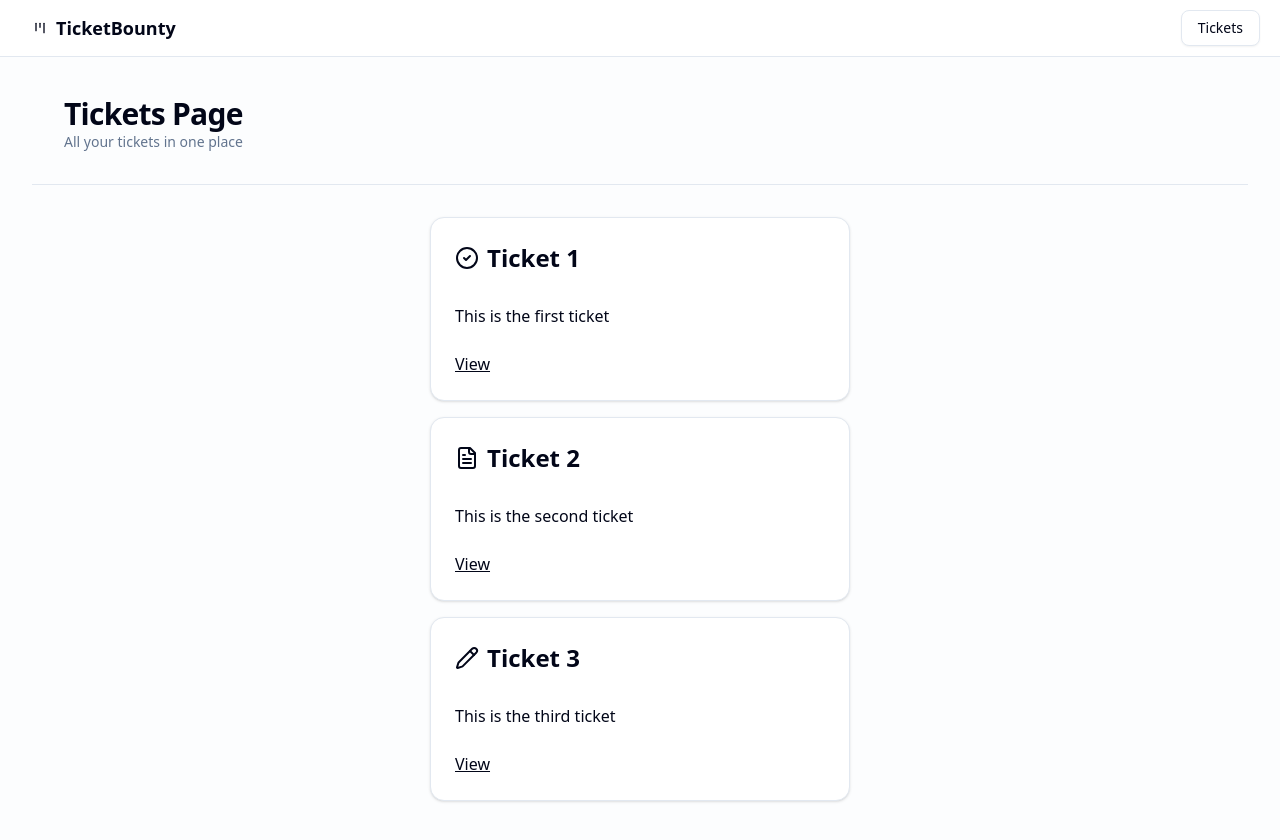
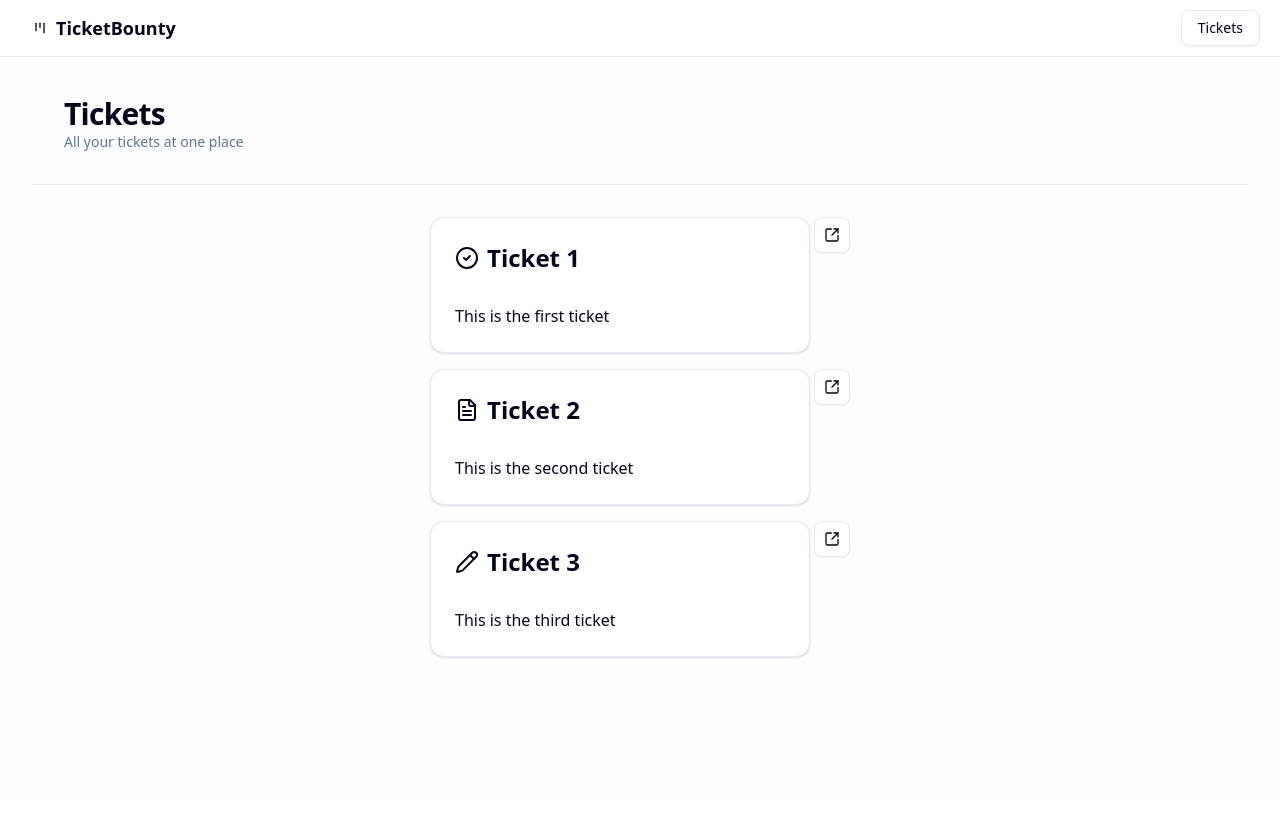
Before and after one commit to andreww334/the-road-to-next, a Next.js app: page /tickets in a window 1280 px wide. Shown: the top 840 px of the page. After the commit the page ends 800 px from the top, so only its background shows below. Built offline with nearby package versions, Linux system fonts and the light colour scheme.

Commit message:
features module

```diff
--- a/src/app/globals.css
+++ b/src/app/globals.css
@@ -1,5 +1,21 @@
 @import "tailwindcss";
 @import "tw-animate-css";
+
+@keyframes fade-from-top {
+  /* Define your keyframes here */
+  0% {
+    opacity: 0;
+    transform: translateY(-16px);
+  }
+  100% {
+    opacity: 1;
+    transform: translateY(0);
+  }
+}
+
+.animate-fade-from-top {
+  animation: fade-from-top 0.5s ease-out;
+}
 
 @custom-variant dark (&:is(.dark *));
 
--- a/src/app/tickets/[ticketId]/page.tsx
+++ b/src/app/tickets/[ticketId]/page.tsx
@@ -2,6 +2,7 @@
 import { Placeholder } from "@/components/Placeholder";
 import { Button } from "@/components/ui/button";
 import { initialTickets } from "@/data";
+import { TicketItem } from "@/features/ticket/components/ticket-item";
 import { ticketsPath } from "@/paths";
 
 type TicketPageProps = {
@@ -28,12 +29,8 @@
     );
   }
   return (
-    <div>
-      <div>
-        <h2 className="text-lg">{foundTicket.title}</h2>
-        <p className="text-sm">{foundTicket.content}</p>
-        <p className="text-sm">{foundTicket.status}</p>
-      </div>
+    <div className="flex justify-center animate-fade-from-top">
+      <TicketItem ticket={foundTicket} isDetail={true} />
     </div>
   );
 };
--- a/src/app/tickets/page.tsx
+++ b/src/app/tickets/page.tsx
@@ -1,57 +1,16 @@
-import { LucideCircleCheck, LucideFileText, LucidePencil } from "lucide-react";
-import Link from "next/link";
 import { Heading } from "@/components/Heading";
-import {
-  Card,
-  CardContent,
-  CardFooter,
-  CardHeader,
-  CardTitle,
-} from "@/components/ui/card";
 import { initialTickets } from "@/data";
-import { ticketPath } from "@/paths";
-
-const TICKET_ICONS = {
-  OPEN: <LucideFileText />,
-  DONE: <LucideCircleCheck />,
-  IN_PROGRESS: <LucidePencil />,
-};
+import { TicketItem } from "@/features/ticket/components/ticket-item";
 
 const TicketsPage = () => {
   return (
     <div className="flex-1 flex flex-col gap-y-8">
-      <Heading
-        title="Tickets Page"
-        description="All your tickets in one place"
-      />
+      <Heading title="Tickets" description="All your tickets at one place" />
+
       <div className="flex-1 flex flex-col items-center gap-y-4 animate-fade-from-top">
-        {initialTickets.map((ticket) => {
-          return (
-            <Card key={ticket.id} className="w-full max-w-[420px]">
-              <CardHeader>
-                <CardTitle className="flex gap-x-2">
-                  <span className="flex items-center">
-                    {TICKET_ICONS[ticket.status]}
-                  </span>
-                  <h3 className=" text-2xl truncate">{ticket.title}</h3>
-                </CardTitle>
-              </CardHeader>
-              <CardContent>
-                <span className="line-clamp-3 whitespace-break-spaces">
-                  {ticket.content}
-                </span>
-              </CardContent>
-              <CardFooter>
-                <Link
-                  href={ticketPath(ticket.id.toString())}
-                  className="underline"
-                >
-                  View
-                </Link>
-              </CardFooter>
-            </Card>
-          );
-        })}
+        {initialTickets.map((ticket) => (
+          <TicketItem key={ticket.id} ticket={ticket} />
+        ))}
       </div>
     </div>
   );
--- /dev/null
+++ b/src/features/ticket/components/ticket-item.tsx
@@ -0,0 +1,56 @@
+import clsx from "clsx";
+import { LucideSquareArrowOutUpRight } from "lucide-react";
+import Link from "next/link";
+import { Button } from "@/components/ui/button";
+import { Card, CardContent, CardHeader, CardTitle } from "@/components/ui/card";
+import { ticketPath } from "@/paths";
+import { TICKET_ICONS } from "../constants";
+import { Ticket } from "../types";
+
+type TicketItemProps = {
+  ticket: Ticket;
+  isDetail?: boolean;
+};
+
+const TicketItem = ({ ticket, isDetail }: TicketItemProps) => {
+  const detailButton = (
+    <Button variant="outline" size="icon" asChild>
+      <Link href={ticketPath(ticket.id.toString())}>
+        <LucideSquareArrowOutUpRight />
+      </Link>
+    </Button>
+  );
+  return (
+    <div
+      className={clsx("w-full flex gap-x-1", {
+        "max-w-[420px]": !isDetail,
+        "max-w-[580px]": isDetail,
+      })}
+    >
+      <Card className="w-full">
+        <CardHeader>
+          <CardTitle className="flex gap-x-2">
+            <span className="flex items-center">
+              {TICKET_ICONS[ticket.status]}
+            </span>
+            <h3 className=" text-2xl truncate">{ticket.title}</h3>
+          </CardTitle>
+        </CardHeader>
+        <CardContent>
+          <span
+            className={clsx("whitespace-break-spaces", {
+              "line-clamp-3": !isDetail,
+            })}
+          >
+            {ticket.content}
+          </span>
+        </CardContent>
+      </Card>
+      {isDetail ? null : (
+        <div className="flex flex-col gap-y-1">{detailButton}</div>
+      )}
+    </div>
+  );
+};
+
+export { TicketItem };
--- /dev/null
+++ b/src/features/ticket/constants.tsx
@@ -0,0 +1,7 @@
+import { LucideCircleCheck, LucideFileText, LucidePencil } from "lucide-react";
+
+export const TICKET_ICONS = {
+  OPEN: <LucideFileText />,
+  DONE: <LucideCircleCheck />,
+  IN_PROGRESS: <LucidePencil />,
+};
--- /dev/null
+++ b/src/features/ticket/types.ts
@@ -0,0 +1,8 @@
+export type TicketStatus = "OPEN" | "DONE" | "IN_PROGRESS";
+
+export type Ticket = {
+  id: number;
+  title: string;
+  content: string;
+  status: TicketStatus;
+};
```
